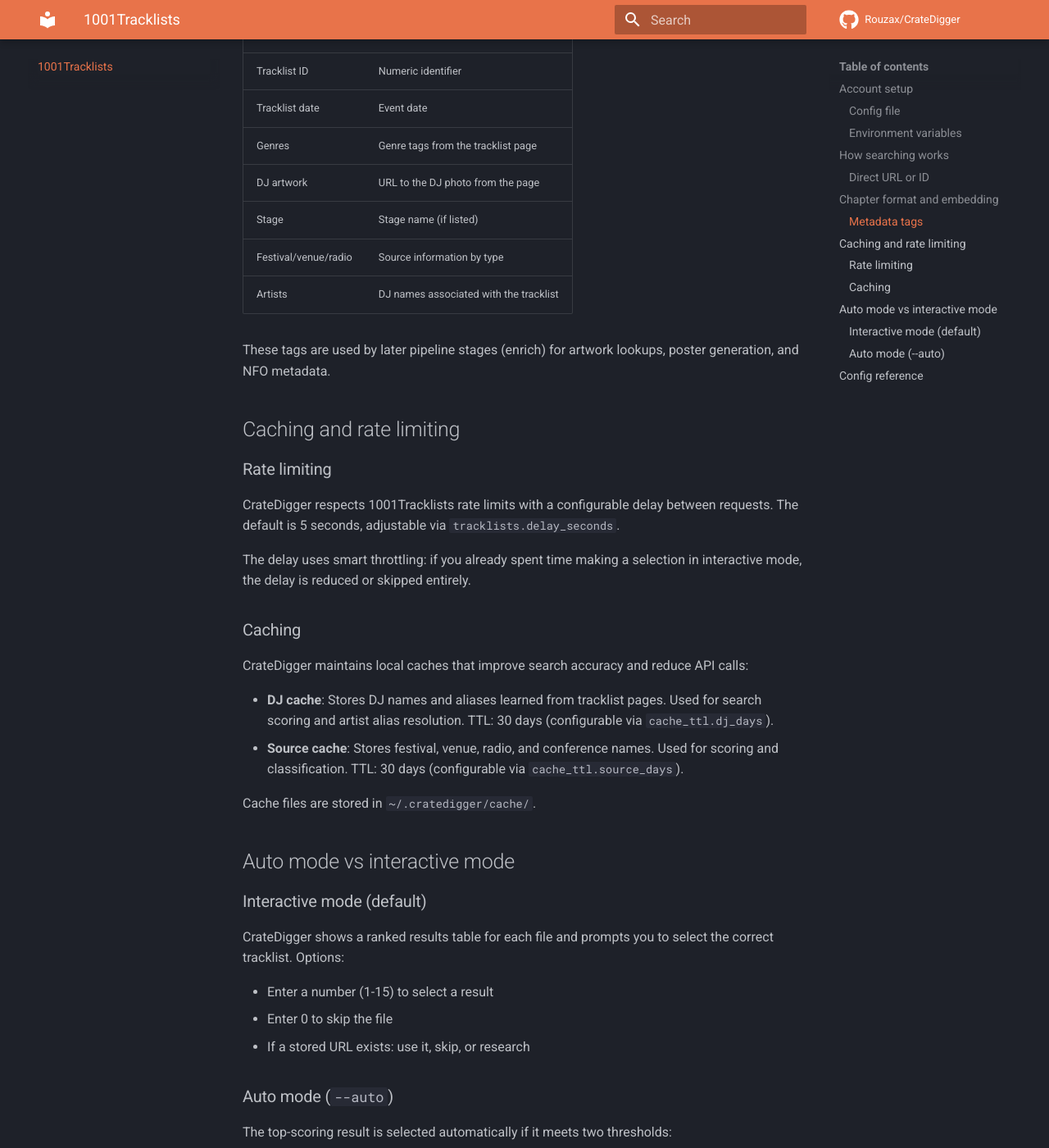
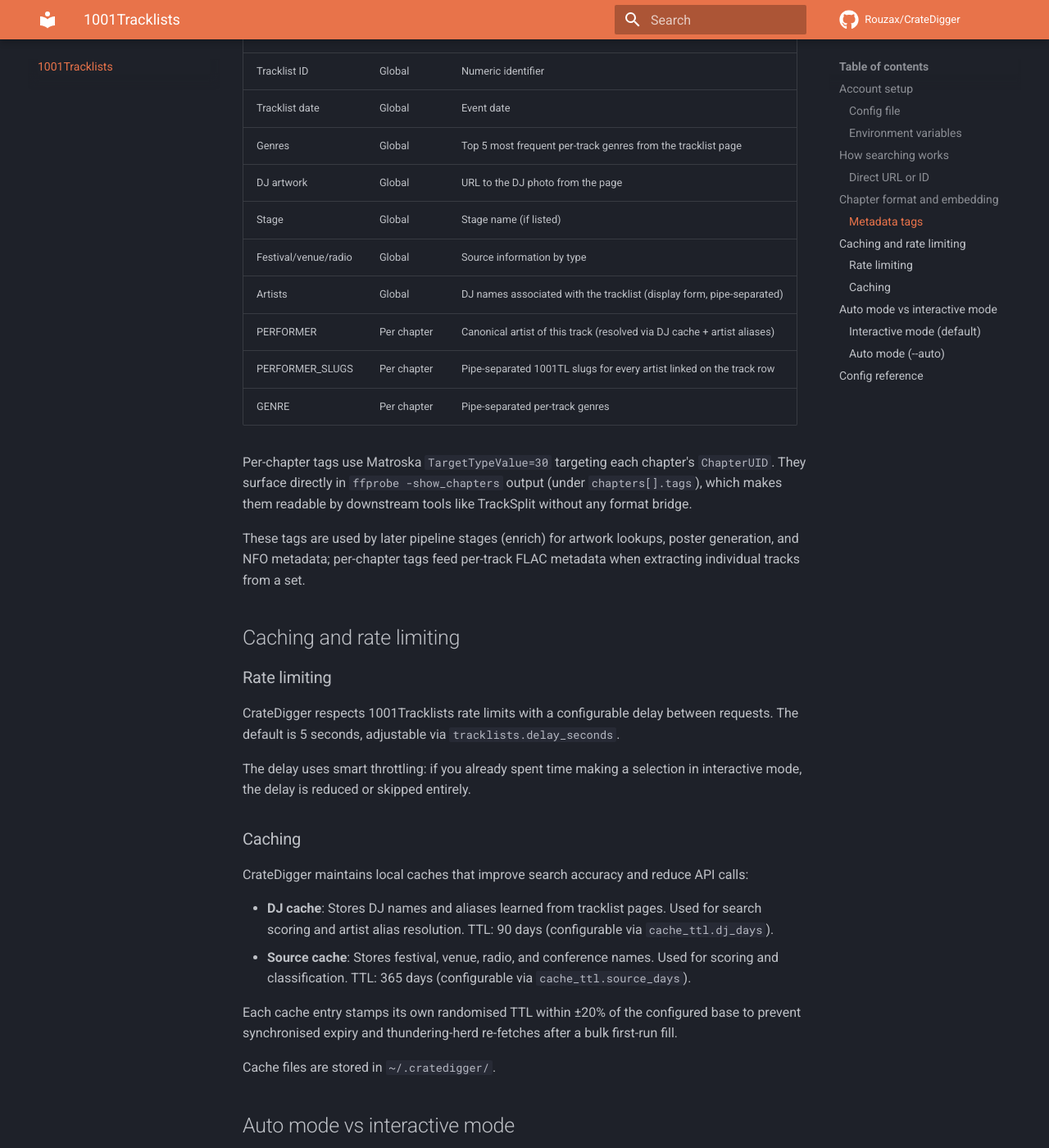
Before and after one commit to Rouzax/CrateDigger, an MkDocs documentation site: the page built from docs/tracklists.md, in a window 1280 px wide and 1400 px high, scrolled down 1905 px. Shown: the whole window at 82% size. Built offline with MkDocs 1.6.1 and Material for MkDocs 9.7.7, drawn with Linux system fonts in a browser that asks for light colours; comment, search, counter and statistics services are not loaded.

Commit message:
docs: update for per-chapter tags, new cache TTL defaults, jitter
- tracklists.md: add per-chapter PERFORMER/PERFORMER_SLUGS/GENRE row to
  the embedded-tags table; note the TTV=30 targeting and ffprobe
  surfacing. Update DJ/source cache TTLs (30 -> 90 and 30 -> 365) and
  add jitter explanation. Fix cache path (no cache/ subdir).
- configuration.md: sync cache_ttl defaults and document the per-entry
  +/-20% jitter behaviour in the reference section.
- index.md: mention per-chapter tags in the TrackSplit cross-project
  blurb so readers know how the two projects hand off per-track data.

```diff
--- a/docs/tracklists.md
+++ b/docs/tracklists.md
@@ -62,19 +62,24 @@
 
 In addition to chapters, CrateDigger embeds several MKV tags:
 
-| Tag | Content |
-|-----|---------|
-| Tracklist URL | Link to the 1001Tracklists page |
-| Tracklist title | Title of the tracklist |
-| Tracklist ID | Numeric identifier |
-| Tracklist date | Event date |
-| Genres | Genre tags from the tracklist page |
-| DJ artwork | URL to the DJ photo from the page |
-| Stage | Stage name (if listed) |
-| Festival/venue/radio | Source information by type |
-| Artists | DJ names associated with the tracklist |
+| Tag | Scope | Content |
+|-----|-------|---------|
+| Tracklist URL | Global | Link to the 1001Tracklists page |
+| Tracklist title | Global | Title of the tracklist |
+| Tracklist ID | Global | Numeric identifier |
+| Tracklist date | Global | Event date |
+| Genres | Global | Top 5 most frequent per-track genres from the tracklist page |
+| DJ artwork | Global | URL to the DJ photo from the page |
+| Stage | Global | Stage name (if listed) |
+| Festival/venue/radio | Global | Source information by type |
+| Artists | Global | DJ names associated with the tracklist (display form, pipe-separated) |
+| PERFORMER | Per chapter | Canonical artist of this track (resolved via DJ cache + artist aliases) |
+| PERFORMER_SLUGS | Per chapter | Pipe-separated 1001TL slugs for every artist linked on the track row |
+| GENRE | Per chapter | Pipe-separated per-track genres |
 
-These tags are used by later pipeline stages (enrich) for artwork lookups, poster generation, and NFO metadata.
+Per-chapter tags use Matroska `TargetTypeValue=30` targeting each chapter's `ChapterUID`. They surface directly in `ffprobe -show_chapters` output (under `chapters[].tags`), which makes them readable by downstream tools like TrackSplit without any format bridge.
+
+These tags are used by later pipeline stages (enrich) for artwork lookups, poster generation, and NFO metadata; per-chapter tags feed per-track FLAC metadata when extracting individual tracks from a set.
 
 ## Caching and rate limiting
 
@@ -88,10 +93,12 @@
 
 CrateDigger maintains local caches that improve search accuracy and reduce API calls:
 
-- **DJ cache**: Stores DJ names and aliases learned from tracklist pages. Used for search scoring and artist alias resolution. TTL: 30 days (configurable via `cache_ttl.dj_days`).
-- **Source cache**: Stores festival, venue, radio, and conference names. Used for scoring and classification. TTL: 30 days (configurable via `cache_ttl.source_days`).
+- **DJ cache**: Stores DJ names and aliases learned from tracklist pages. Used for search scoring and artist alias resolution. TTL: 90 days (configurable via `cache_ttl.dj_days`).
+- **Source cache**: Stores festival, venue, radio, and conference names. Used for scoring and classification. TTL: 365 days (configurable via `cache_ttl.source_days`).
 
-Cache files are stored in `~/.cratedigger/cache/`.
+Each cache entry stamps its own randomised TTL within ±20% of the configured base to prevent synchronised expiry and thundering-herd re-fetches after a bulk first-run fill.
+
+Cache files are stored in `~/.cratedigger/`.
 
 ## Auto mode vs interactive mode
 
```
Also changed, not shown: docs/configuration.md (+7 -5 lines), docs/index.md (+1 -1 lines).
